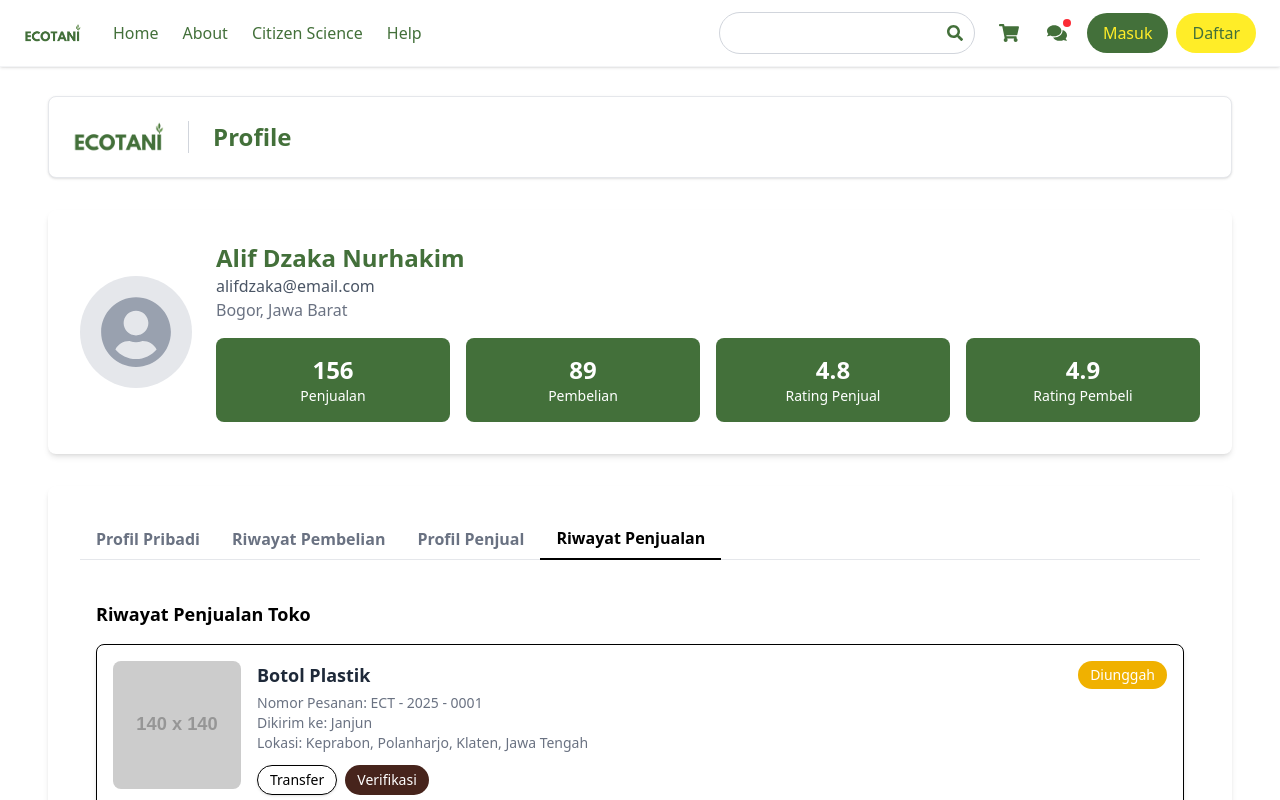
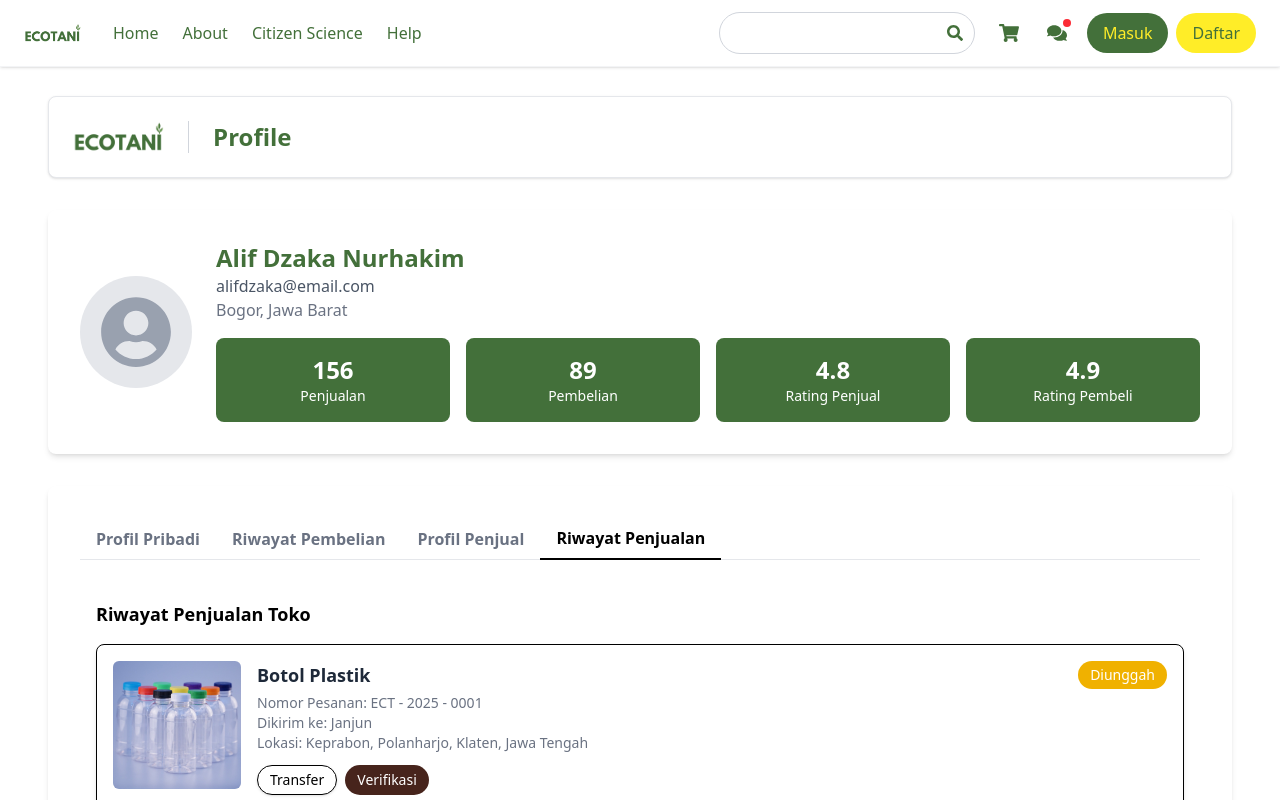
Before and after one commit to jannahkrn/fe-ecotani, a React (Vite) app: page /profile in a window 1280 px wide. Both pictures are taken after a click on the button "Riwayat Penjualan". Shown: the top 800 px of the page. Built offline with nearby package versions, Linux system fonts and the light colour scheme.

Commit message:
edit path botol

```diff
--- a/src/components/user/SalesHistorySection.jsx
+++ b/src/components/user/SalesHistorySection.jsx
@@ -1,4 +1,5 @@
 import React, { useState } from "react";
+import botolImg from "../../assets/botol.jpg";
 
 const SalesHistorySection = () => {
   const [showPopup, setShowPopup] = useState(null); // "verifikasi", "resi", "rating"
@@ -81,10 +82,10 @@ const SalesHistorySection = () => {
           >
             {/* Gambar Produk */}
             <img
-              src="https://placehold.co/140x140/E5E7EB/24292e?text=Botol+Plastik"
-              alt={order.product}
-              className="w-32 h-32 object-cover rounded-lg"
-            />
+                                              src={botolImg}
+                                              alt="Botol Plastik"
+                                              className="w-32 h-32 object-cover rounded-md"
+                                            />
 
             {/* Detail Pesanan */}
             <div className="ml-4 flex-1">
```
